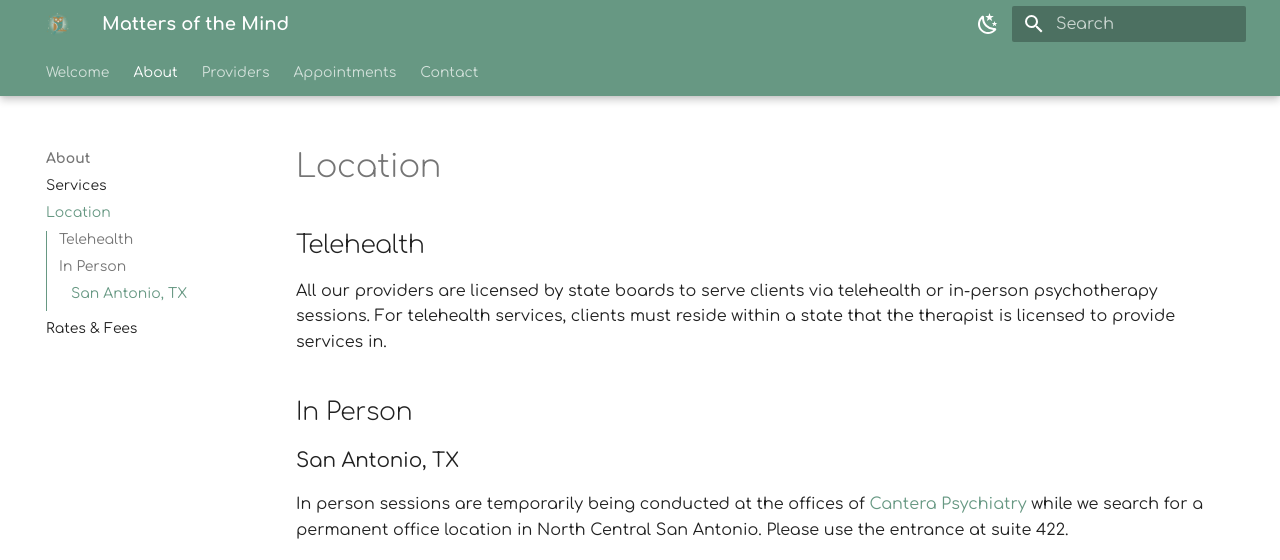
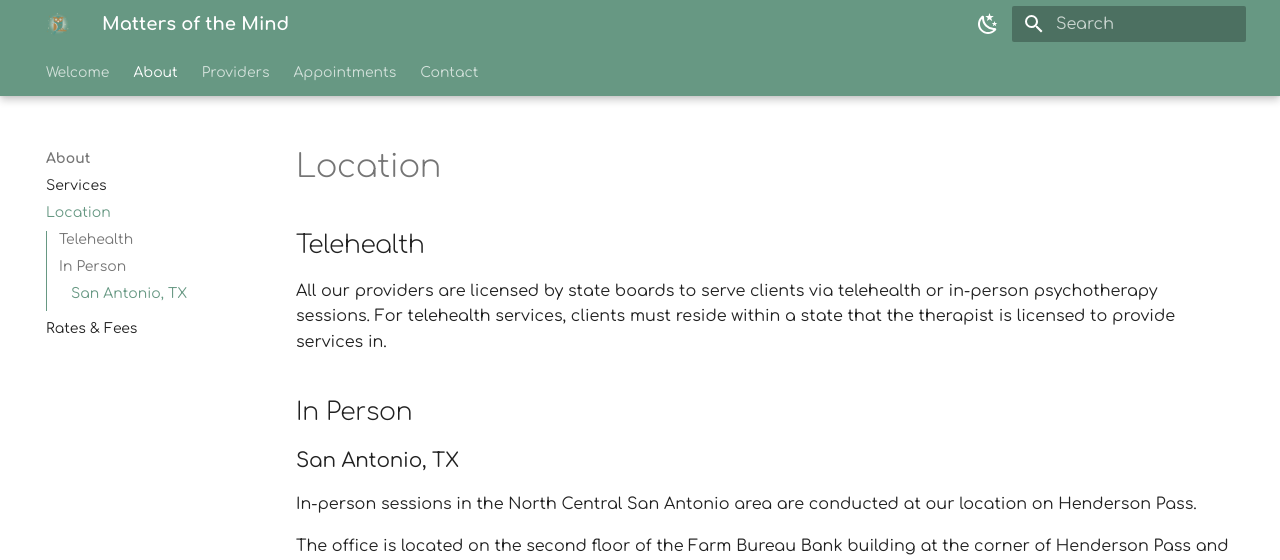
Before and after one commit to motm-therapy/website, an MkDocs documentation site: the page built from docs/location.md, in a window 1280 px wide and 1341 px high, cut to the strip 0-560 px from the top of the window. Built offline with MkDocs 1.6.1 and Material for MkDocs 9.7.7, drawn with Linux system fonts in a browser that asks for light colours; plug-ins that fetch from the network failed and are left out; some of the changed text lies outside the part shown.

Commit message:
Update location.md

```diff
--- a/docs/location.md
+++ b/docs/location.md
@@ -13,13 +13,15 @@ For telehealth services, clients must reside within a state that the therapist i
 
 ### San Antonio, TX
 
-In person sessions are temporarily being conducted at the offices of [Cantera Psychiatry](https://canterapsychiatry.com/) while we search for a permanent office location in North Central San Antonio. Please use the entrance at suite 422.
+In-person sessions in the North Central San Antonio area are conducted at our location on Henderson Pass.
+
+The office is located on the second floor of the Farm Bureau Bank building at the corner of Henderson Pass and Golden Canyon Rd. We share a waiting room with a co-located practice, [OnHealing Therapy](https://www.onhealingtherapy.com/).
 
 <div class="google-map">
-  <iframe title="Google Map" src="https://www.google.com/maps/embed?pb=!1m18!1m12!1m3!1d7539.110790215721!2d-98.49195135045656!3d29.522197758524715!2m3!1f0!2f0!3f0!3m2!1i1024!2i768!4f13.1!3m3!1m2!1s0x865c5dddccd00001%3A0x24502a6ee43d7184!2sCantera%20Psychiatry!5e0!3m2!1sen!2sus!4v1686090236221!5m2!1sen!2sus" width="512" height="384" style="border:0;" allowfullscreen="" loading="lazy" referrerpolicy="no-referrer-when-downgrade">
+  <iframe title="Google Map" src="https://www.google.com/maps/embed?pb=!1m18!1m12!1m3!1d1734.5134579982475!2d-98.4605618209832!3d29.6029038!2m3!1f0!2f0!3f0!3m2!1i1024!2i768!4f13.1!3m3!1m2!1s0x865c8a225593e1a1%3A0xa8e7e45a627244eb!2s17300%20Henderson%20Pass%2C%20San%20Antonio%2C%20TX%2078232!5e0!3m2!1sen!2sus!4v1689195593356!5m2!1sen!2sus" width="512" height="384" style="border:0;" allowfullscreen="" loading="lazy" referrerpolicy="no-referrer-when-downgrade">
   </iframe>
 </div>
 
-MotM at Cantera Psychiatry
-85 NE Loop 410, Suite 422
-San Antonio, TX 78216
+Matters of the Mind Therapy, LLC
+17300 Henderson Pass, Suite 270
+San Antonio, TX 78232
```
